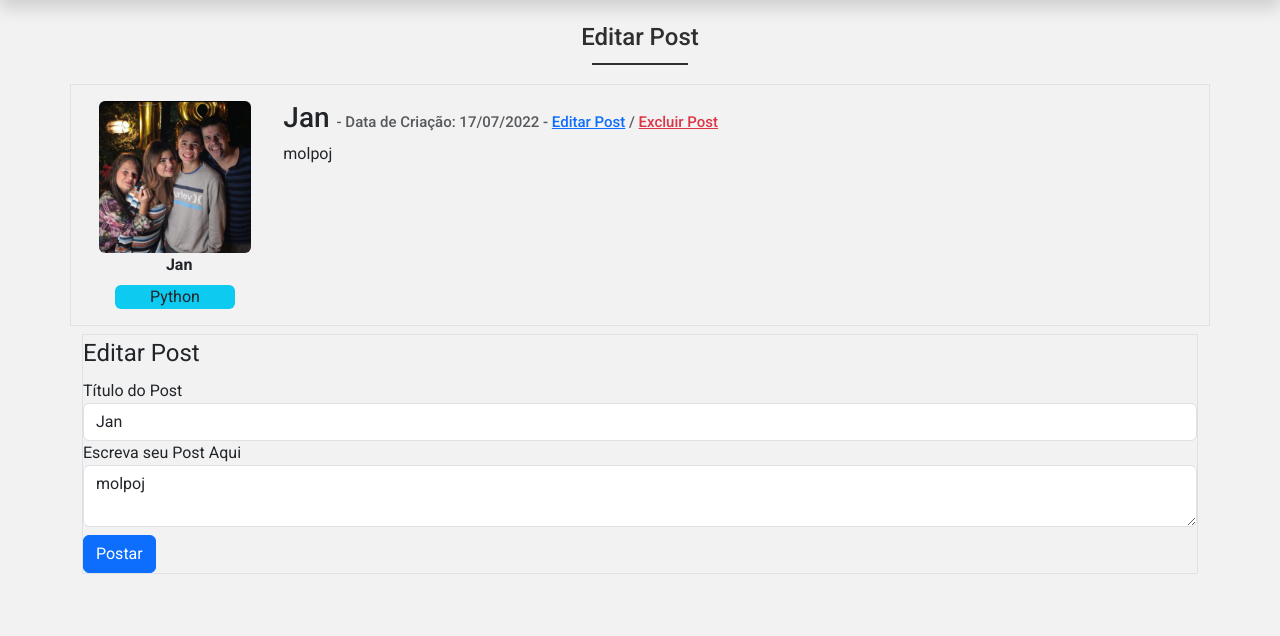
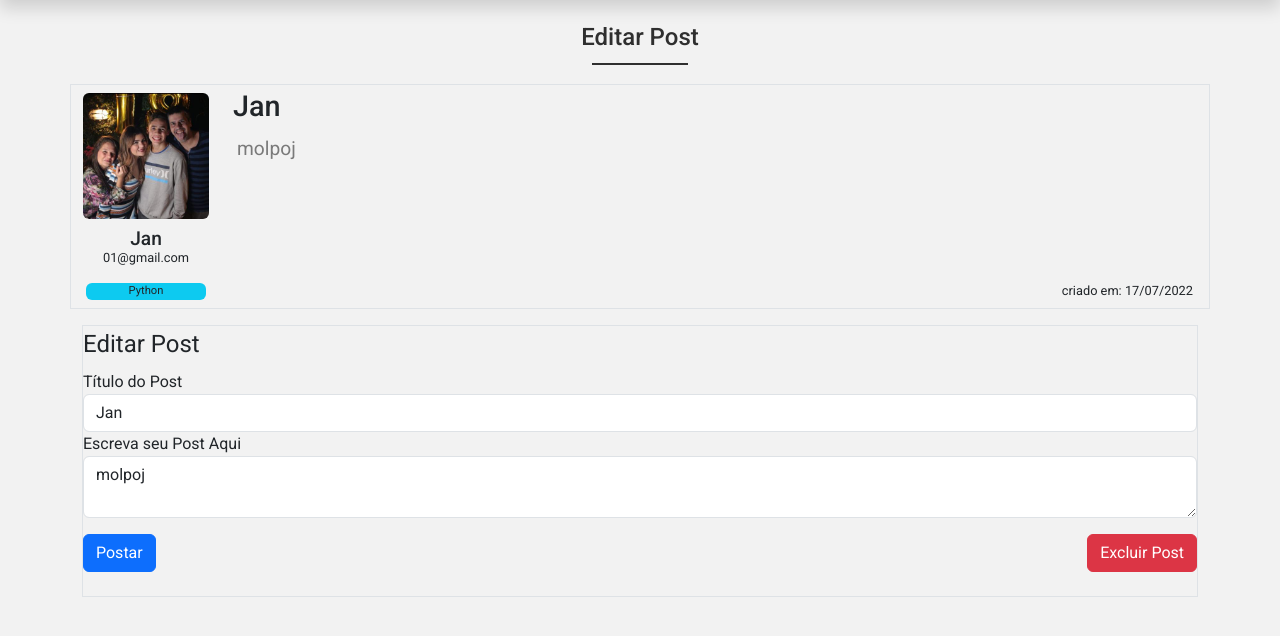
Before and after one commit to jangaguiar/grupodacasa, a Flask app: page /post/1 in a window 1280 px wide. Shown: the part 57-693 px from the top of the page. Run offline with Flask 2, Linux system fonts and the light colour scheme; a user stored in the database is signed in; data comes from the database, SQL or seed files in the repository; some libraries are stand-ins or nearby versions.

Commit message:
home e editar posts concluidos

```diff
--- a/dafamilia/templates/post.html
+++ b/dafamilia/templates/post.html
@@ -6,29 +6,28 @@
 {% block body %}
     <h1 class="page-h1">Editar Post</h1>
     <div class="container">
-        <div class="row border p-3">
-            <div class="col-2 text-center">
-                <div class="image pe-2">
-                    <img src="{{ url_for('static', filename='fotos_perfil/{}'.format(post.autor.foto_perfil)) }}" class="img-fluid rounded">
-                </div>
-                <strong>{{ post.autor.username }}</strong>
-                <div class="row cursos mx-3">
-                        {% for curso in post.autor.cursos.split(';') %}
-                            <span class="bg-info mt-2 text-gray text-light-dark rounded">{{ curso }}</span>
-                        {% endfor %}
+        <div class="row border mb-2 post">
+            <div class="col-4 autor-info mt-2">
+                <img class="img-fluid mb-2 rounded" src="{{ url_for('static', filename='fotos_perfil/{}'.format(post.autor.foto_perfil)) }}">
+                <h3 class="autor-name">{{ post.autor.username }}</h3>
+                <address class="autor-email">{{post.autor.email}}</address>
+                <div class="cursos">
+                    {% for curso in post.autor.cursos.split(';') %}
+                        <span class="curso rounded">{{ curso }}</span>
+                    {% endfor %}
                 </div>
             </div>
-            <div class="col-10">
-                <h3>{{ post.titulo }}
-                <small class="text-muted" style="font-size: 15px"> - Data de Criação: {{ post.data_criacao.strftime('%d/%m/%Y') }}
-                    {% if form %}
-                    - <a href="#form_editarpost">Editar Post</a> / <a href="#" class="text-danger" data-bs-toggle="modal" data-bs-target="#ExcluirPost">Excluir Post</a>
-                    {% endif %}
-                </small>
-                </h3>
-                <p>{{ post.corpo }}</p>
+            <div class="col-8 post-info mt-1">
+                <div class="post-titulo d-flex justify-content-between">
+                    <h3>{{ post.titulo }}</h3>
+                </div>
+                <div class="post-corpo">
+                    <p class="d-flex justify-content-start p-1 secondary-color">{{ post.corpo }}</p>
+                </div>
+                <div class="post-data-criacao mt-5 mb-0 p-0">
+                    <span class="">criado em: {{ post.data_criacao.strftime('%d/%m/%Y') }}</span>
+                </div>
             </div>
-
         </div>
     </div>
 {% if form %}
@@ -66,7 +65,11 @@
                             {% endif %}
                         </div>
                     </fieldset>
-                    {{ form.botao_submit(class="btn btn-primary mt-2") }}
+                    <div class="botoes-edicao-post d-flex justify-content-between mb-4 mt-3">
+                        {{ form.botao_submit(class="btn btn-primary") }}
+                        <a href="#" data-bs-toggle="modal" data-bs-target="#ExcluirPost"><button type="button" class="btn btn-danger">Excluir Post</button></a>
+                    </div>
+
                 </form>
             </div>
         </div>
```
Also changed, not shown: dafamilia/templates/home.html (+7 -7 lines).
